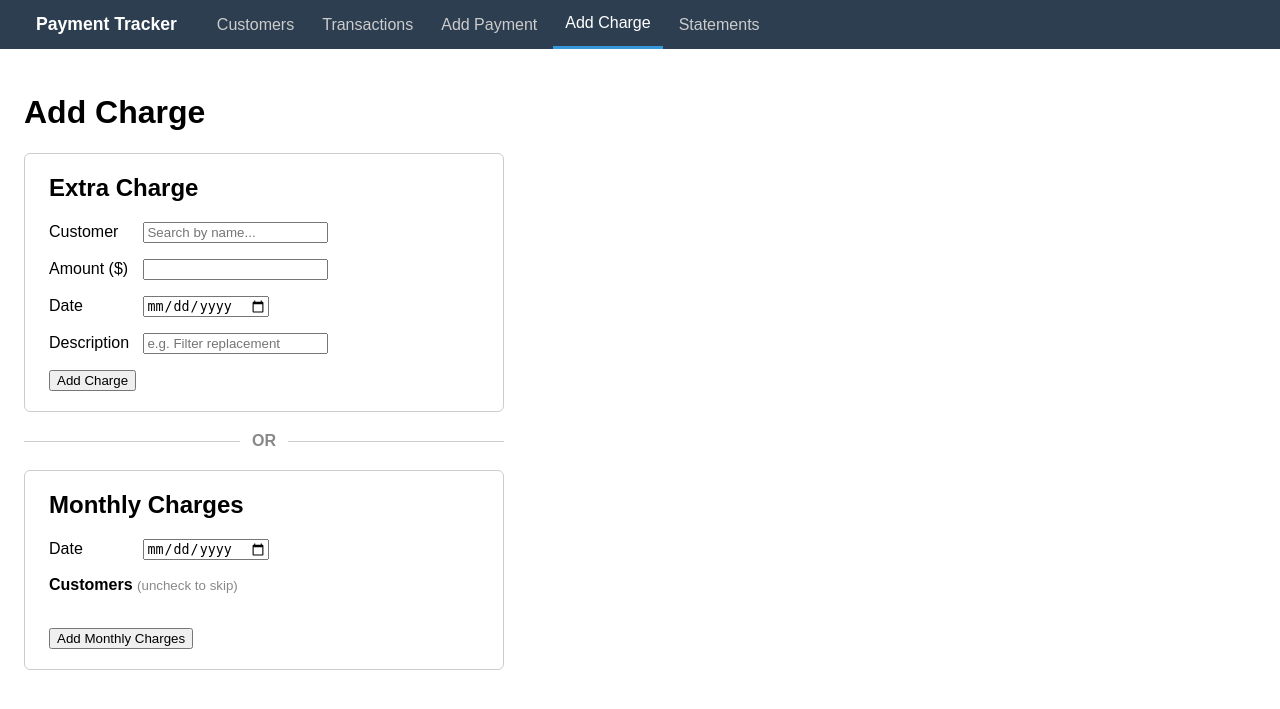
After one commit to hassannajj/PaymentTracker, a Flask app: page /add_charge in a window 1280 px wide. The commit adds this page. Shown: the top 709 px of the page. Run offline with Flask 3, Linux system fonts and the light colour scheme; data that the repository does not hold is empty.

Commit message:
replace Monthly Charges with Add Charge page
New /add_charge route handles two cases: an extra charge for a single
customer (custom amount, description, date) and bulk monthly charges
with per-customer checkboxes (all checked by default). Old
/add_monthly_charges route and template removed. Navbar updated.
Persistence of checkbox deselections added to TODO.

Co-Authored-By: Claude Sonnet 4.6 <noreply@anthropic.com>

```diff
--- a/app.py
+++ b/app.py
@@ -202,25 +202,46 @@ def commit_checks():
     session.pop('pending_checks', None)
     return redirect(url_for('show_transactions'))
 
-@app.route('/add_monthly_charges', methods=['POST', 'GET'])
-def add_monthly_charges():
-    if request.method == 'POST':
-        date = request.form.get('date')
+@app.route('/add_charge', methods=['GET'])
+def add_charge_form():
+    customers = repository.get_all_customers()
+    return render_template('add_charge.html', customers=customers)
+
+@app.route('/add_charge', methods=['POST'])
+def add_charge():
+    # Extra charge — single customer
+    if 'extra_charge' in request.form:
+        customer_id = request.form.get('customer_id_extra')
+        amount = request.form.get('amount_extra')
+        date = request.form.get('date_extra')
+        notes = request.form.get('notes_extra', '')
+        transaction = repository.Transaction(
+            id=None,
+            customer_id=int(customer_id),
+            transaction_type='Charge',
+            amount=float(amount),
+            date=date,
+            notes=notes
+        )
+        repository.add_transaction(transaction)
+        return redirect(url_for('show_transactions'))
+
+    # Monthly charges — bulk, respecting checkbox selections
+    if 'monthly_charges' in request.form:
+        date = request.form.get('date_monthly')
         customers = repository.get_all_customers()
         for customer in customers:
-            transaction = repository.Transaction(
-                id=None,
-                customer_id=customer.id,
-                transaction_type="Charge",
-                amount=customer.rate,
-                date=date,
-                notes="Monthly charge"
-            )
-            repository.add_transaction(transaction)
+            if request.form.get(f'customer_{customer.id}'):
+                transaction = repository.Transaction(
+                    id=None,
+                    customer_id=customer.id,
+                    transaction_type='Charge',
+                    amount=customer.rate,
+                    date=date,
+                    notes='Monthly charge'
+                )
+                repository.add_transaction(transaction)
         return redirect(url_for('show_transactions'))
-
-    # Else, GET request
-    return render_template('add_monthly_charges.html')
 
 @app.route('/statements')
 def show_statements():
--- /dev/null
+++ b/templates/add_charge.html
@@ -0,0 +1,120 @@
+{% extends 'base.html' %}
+{% block title %}Add Charge — Payment Tracker{% endblock %}
+
+{% block head %}
+<style>
+    .section {
+        border: 1px solid #ccc;
+        border-radius: 6px;
+        padding: 20px 24px;
+        margin: 20px 0;
+        max-width: 480px;
+    }
+    .section h2 { margin-top: 0; }
+    .divider {
+        display: flex;
+        align-items: center;
+        gap: 12px;
+        max-width: 480px;
+        color: #888;
+        font-weight: bold;
+    }
+    .divider::before,
+    .divider::after {
+        content: '';
+        flex: 1;
+        border-top: 1px solid #ccc;
+    }
+    label.field { display: inline-block; width: 90px; }
+    .customer-row { display: flex; align-items: center; gap: 10px; padding: 4px 0; }
+    .customer-row .rate { color: #888; font-size: 0.9em; }
+</style>
+{% endblock %}
+
+{% block content %}
+<h1>Add Charge</h1>
+
+{# ── Extra Charge ── #}
+<div class="section">
+    <h2>Extra Charge</h2>
+    <form id="extra-form" method="post">
+        <p>
+            <label class="field" for="customer_search_extra">Customer</label>
+            <input type="text" id="customer_search_extra" name="customer_search_extra"
+                placeholder="Search by name..."
+                list="list_of_customers_extra" autocomplete="off" required>
+        </p>
+        <input type="hidden" id="customer_id_extra" name="customer_id_extra">
+        <datalist id="list_of_customers_extra">
+            {% for customer in customers %}
+            <option value="{{ customer.name }}" data-id="{{ customer.id }}">
+            {% endfor %}
+        </datalist>
+        <p>
+            <label class="field" for="amount_extra">Amount ($)</label>
+            <input type="number" step="0.01" id="amount_extra" name="amount_extra" required>
+        </p>
+        <p>
+            <label class="field" for="date_extra">Date</label>
+            <input type="date" id="date_extra" name="date_extra" required>
+        </p>
+        <p>
+            <label class="field" for="notes_extra">Description</label>
+            <input type="text" id="notes_extra" name="notes_extra" placeholder="e.g. Filter replacement">
+        </p>
+        <input type="submit" name="extra_charge" value="Add Charge">
+    </form>
+</div>
+
+<div class="divider">OR</div>
+
+{# ── Monthly Charges ── #}
+<div class="section">
+    <h2>Monthly Charges</h2>
+    <form method="post">
+        <p>
+            <label class="field" for="date_monthly">Date</label>
+            <input type="date" id="date_monthly" name="date_monthly" required>
+        </p>
+        <p><strong>Customers</strong> <small style="color:#888;">(uncheck to skip)</small></p>
+        {% for customer in customers %}
+        <div class="customer-row">
+            <input type="checkbox" id="customer_{{ customer.id }}" name="customer_{{ customer.id }}" value="1" checked>
+            <label for="customer_{{ customer.id }}">{{ customer.name }}</label>
+            <span class="rate">${{ customer.rate }}/mo</span>
+        </div>
+        {% endfor %}
+        <br>
+        <input type="submit" name="monthly_charges" value="Add Monthly Charges">
+    </form>
+</div>
+{% endblock %}
+
+{% block scripts %}
+<script>
+    wireCustomerSearch('customer_search_extra', 'list_of_customers_extra', 'customer_id_extra', 'extra-form');
+
+    function wireCustomerSearch(inputId, datalistId, hiddenId, formId) {
+        const input    = document.getElementById(inputId);
+        const datalist = document.getElementById(datalistId);
+        const hidden   = document.getElementById(hiddenId);
+
+        input.addEventListener('input', function () {
+            hidden.value = '';
+            for (const opt of datalist.options) {
+                if (opt.value === this.value) {
+                    hidden.value = opt.getAttribute('data-id');
+                    break;
+                }
+            }
+        });
+
+        document.getElementById(formId).addEventListener('submit', function (e) {
+            if (!hidden.value) {
+                e.preventDefault();
+                alert('Please select a customer from the list.');
+            }
+        });
+    }
+</script>
+{% endblock %}
--- a/templates/base.html
+++ b/templates/base.html
@@ -45,7 +45,7 @@
         <a href="/customers"          {% if request.path.startswith('/customers') %}class="active"{% endif %}>Customers</a>
         <a href="/transactions"       {% if request.path.startswith('/transactions') %}class="active"{% endif %}>Transactions</a>
         <a href="/add_payment"         {% if request.path.startswith('/add_payment') or request.path.startswith('/review_checks') %}class="active"{% endif %}>Add Payment</a>
-        <a href="/add_monthly_charges" {% if request.path.startswith('/add_monthly_charges') %}class="active"{% endif %}>Monthly Charges</a>
+        <a href="/add_charge"          {% if request.path.startswith('/add_charge') %}class="active"{% endif %}>Add Charge</a>
         <a href="/statements"          {% if request.path.startswith('/statements') %}class="active"{% endif %}>Statements</a>
     </nav>
 
```
Also changed, not shown: TODO.md (+1 -0 lines).
